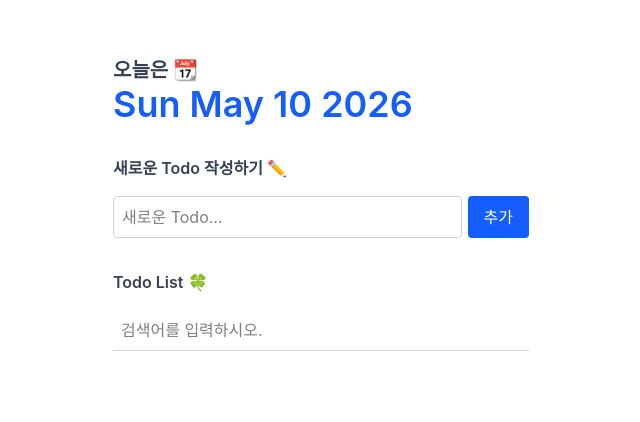
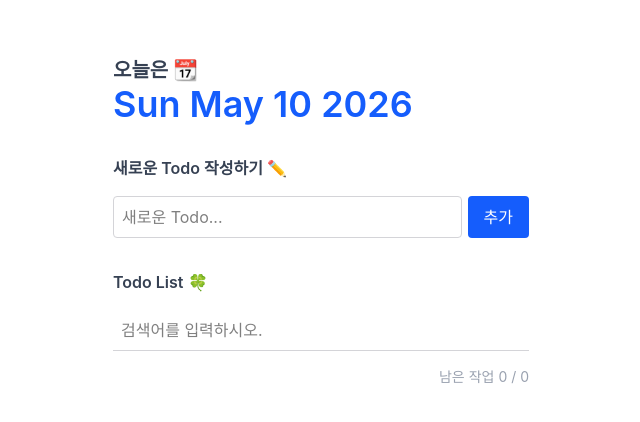
Before and after one commit to bpcdpc/TodoApp, a React (Vite) app: page / in a window 1280 px wide. Shown: the top 422 px of the page, without its empty margins (319-959 px from the left). Built offline with nearby package versions, Linux system fonts and the light colour scheme.

Commit message:
Add analyzeTodos

```diff
--- a/src/components/TodoItem.tsx
+++ b/src/components/TodoItem.tsx
@@ -29,7 +29,7 @@ export default function TodoItem({
         checked={isDone ? true : false}
       />
       <p
-        className={`flex-1 cursor-pointer${isDone ? " line-through text-gray-400" : ""}`}
+        className={`flex-1 cursor-pointer ${isDone ? " line-through text-gray-400" : ""}`}
         onClick={onToggle}
       >
         {content}
--- a/src/components/TodoList.tsx
+++ b/src/components/TodoList.tsx
@@ -21,7 +21,19 @@ export default function TodoList({
     setQuery(e.target.value);
   };
 
-  const filteredTodos = todos.filter((todo) => todo.content.includes(query));
+  const filteredTodos =
+    query === ""
+      ? todos
+      : todos.filter((todo) => todo.content.toLowerCase().includes(query));
+
+  const analyzeTodos = (todos: Todo[]) => {
+    const totalCount = todos.length;
+    const notDoneCount =
+      todos.length - todos.filter((todo) => !todo.isDone).length;
+    return { totalCount, notDoneCount };
+  };
+
+  const { totalCount, notDoneCount } = analyzeTodos(todos);
 
   return (
     <div className="flex flex-col gap-4 justify-center">
@@ -36,6 +48,9 @@ export default function TodoList({
         />
       </div>
       <div>
+        <div className="flex justify-end text-sm text-gray-400 mb-3">
+          남은 작업 {notDoneCount} / {totalCount}
+        </div>
         <ul className="flex flex-col gap-3">
           {filteredTodos.map((todo) => (
             <TodoItem
--- a/src/components/TodoMain.tsx
+++ b/src/components/TodoMain.tsx
@@ -1,11 +1,31 @@
-import { useRef, useState } from "react";
+import { useCallback, useReducer, useRef } from "react";
 import TodoForm from "./TodoForm";
 import TodoList from "./TodoList";
 import type { Todo } from "../types/Todo";
 
+type Action =
+  | { type: "ADD"; newTodo: Todo }
+  | { type: "TOGGLE"; targetId: number }
+  | { type: "DELETE"; targetId: number };
+
+function todosReducer(todos: Todo[], action: Action): Todo[] {
+  switch (action.type) {
+    case "ADD":
+      return [action.newTodo, ...todos];
+    case "TOGGLE":
+      return todos.map((todo) =>
+        todo.id === action.targetId ? { ...todo, isDone: !todo.isDone } : todo,
+      );
+    case "DELETE":
+      return todos.filter((todo) => todo.id !== action.targetId);
+    default:
+      return todos;
+  }
+}
+
 export default function TodoMain() {
   console.log("TodoMain 렌더링");
-  const [todos, setTodos] = useState<Todo[]>([]);
+  const [todos, dispatch] = useReducer(todosReducer, []);
   const idRef = useRef<number>(todos.length + 1);
 
   const onAddTodo = (content: string) => {
@@ -15,20 +35,17 @@ export default function TodoMain() {
       date: new Date().toLocaleDateString(),
       isDone: false,
     };
-    setTodos([todo, ...todos]);
+
+    dispatch({ type: "ADD", newTodo: todo });
     idRef.current += 1;
   };
 
   const onDeleteTodo = (id: number) => {
-    setTodos(todos.filter((todo) => todo.id !== id));
+    dispatch({ type: "DELETE", targetId: id });
   };
 
   const onToggleTodo = (id: number) => {
-    setTodos(
-      todos.map((todo) => {
-        return todo.id === id ? { ...todo, isDone: !todo.isDone } : todo;
-      }),
-    );
+    dispatch({ type: "TOGGLE", targetId: id });
   };
 
   console.log(todos);
```
